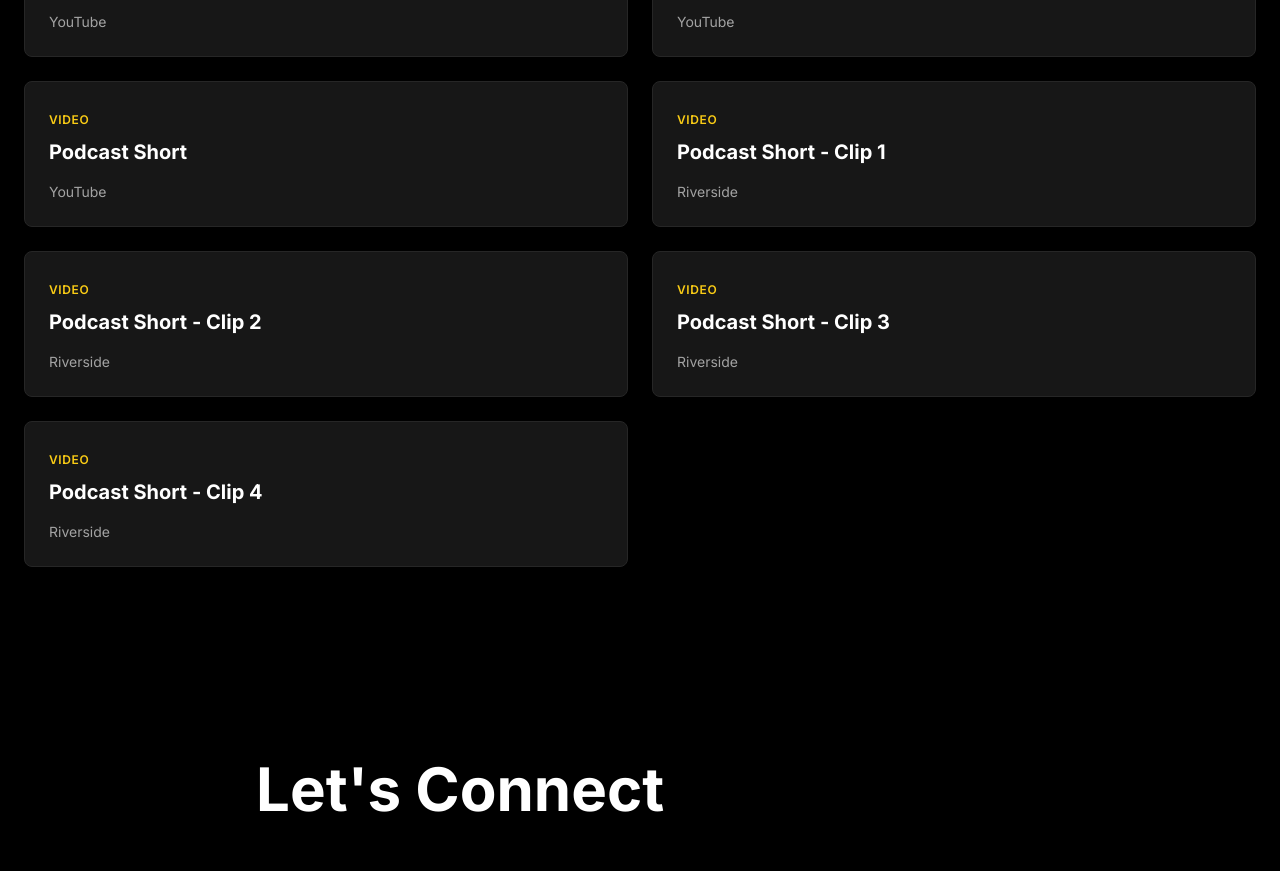
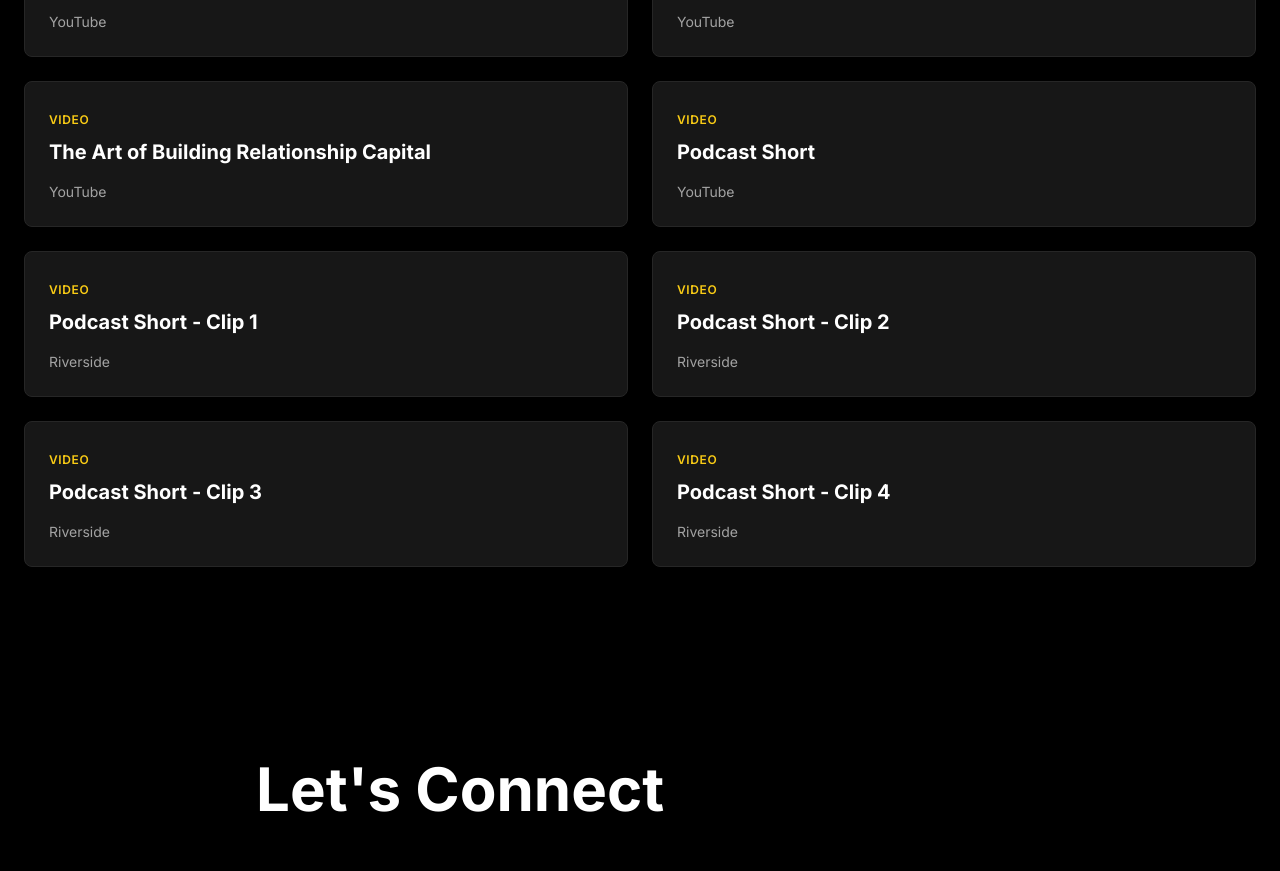
Before and after one commit to letsnavigatebmw/brandonmweaver, a React (Vite) app: page / in a window 1280 px wide. Shown: the part 5280-6151 px from the top of the page. Built offline with nearby package versions, Linux system fonts and the light colour scheme.

Commit message:
Add 'The Art of Building Relationship Capital' YouTube short to Videos section

```diff
--- a/src/components/ThoughtLeadership.jsx
+++ b/src/components/ThoughtLeadership.jsx
@@ -72,6 +72,11 @@ export default function ThoughtLeadership() {
       title: 'Are You Drowning in Software',
       platform: 'YouTube',
       link: 'https://youtube.com/shorts/r1_194HZ-aI',
+    },
+    {
+      title: 'The Art of Building Relationship Capital',
+      platform: 'YouTube',
+      link: 'https://youtube.com/shorts/51i3fVwJhJ8',
     },
     {
       title: 'Podcast Short',
```
